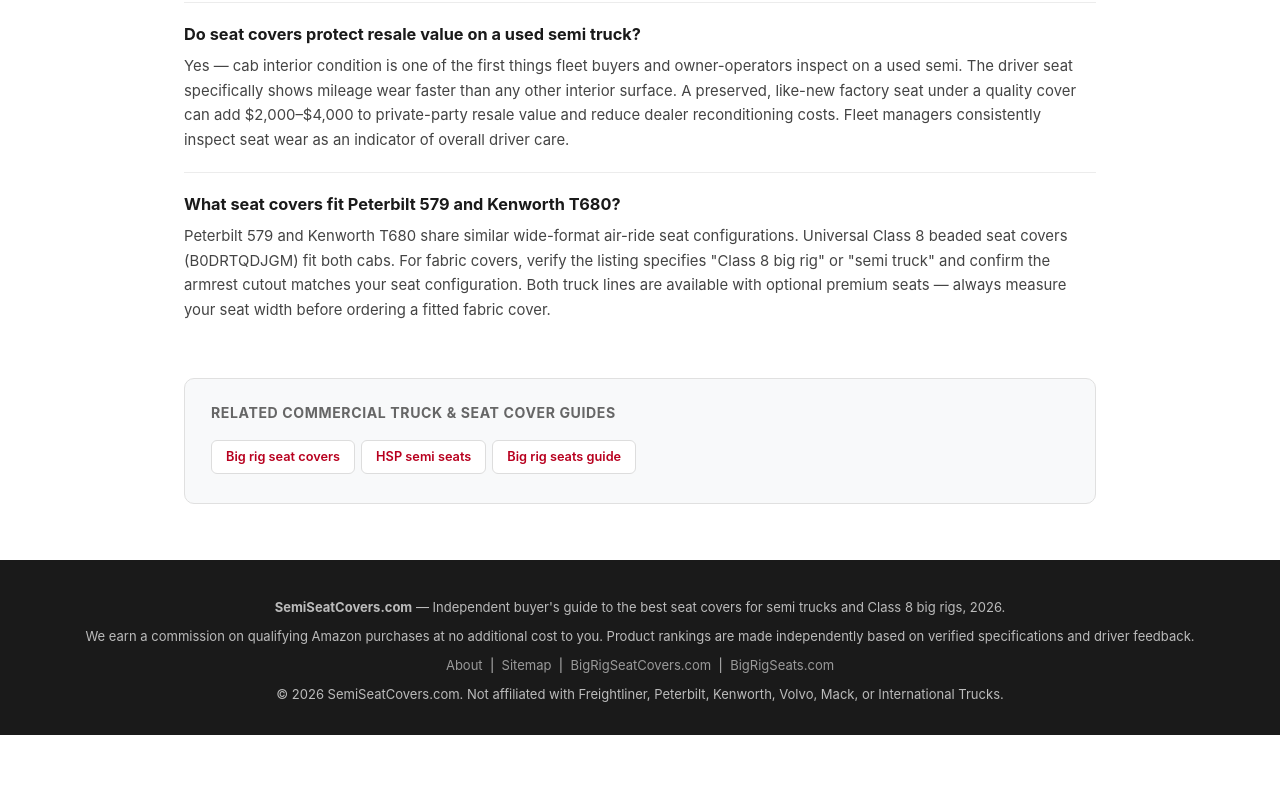
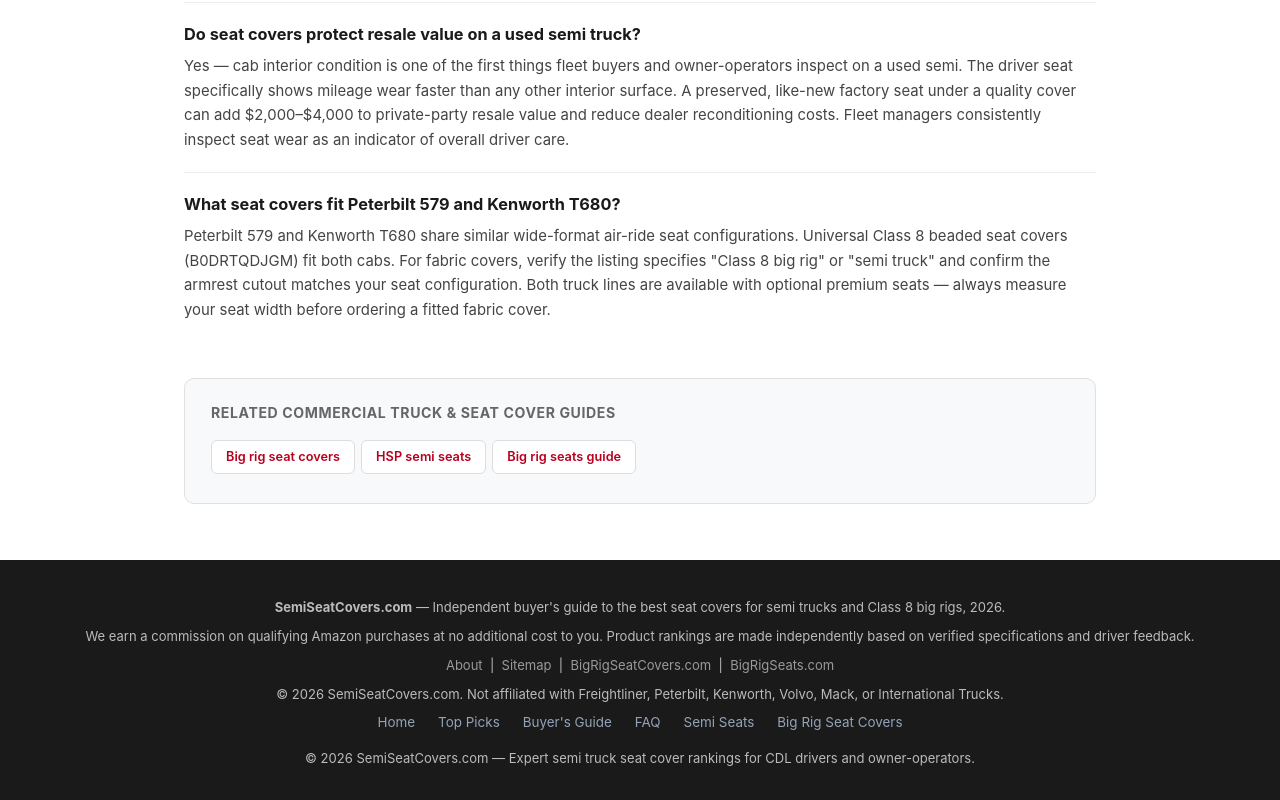
Before and after one commit to Brazenproducts/semiseatcovers.com, a plain HTML site: page index.html in a window 1280 px wide. Shown: the part 8237-9037 px from the top of the page. Before the commit the page ends 8972 px from the top, so only its background shows below. Drawn offline with Linux system fonts and the light colour scheme.

```diff
--- a/index.html
+++ b/index.html
@@ -272,6 +272,9 @@ footer{background:#1a1a1a;color:#bbb;padding:36px 24px 24px;margin-top:56px;font
 footer a{color:#999}
 footer a:hover{color:#ccc}
 footer p{margin-bottom:6px}
+footer nav.fnav{margin-bottom:.75rem}
+footer nav.fnav a{color:#94a3b8;text-decoration:none;margin:0 .6rem}
+footer nav.fnav a:hover{color:#fff}
 
 @media(max-width:640px){
   .hero h1{font-size:1.5em}
@@ -646,6 +649,16 @@ footer p{margin-bottom:6px}
   <p>We earn a commission on qualifying Amazon purchases at no additional cost to you. Product rankings are made independently based on verified specifications and driver feedback.</p>
   <p><a href="/about.html">About</a> &nbsp;|&nbsp; <a href="/sitemap.xml">Sitemap</a> &nbsp;|&nbsp; <a href="https://bigrigseatcovers.com">BigRigSeatCovers.com</a> &nbsp;|&nbsp; <a href="https://bigrigseats.com">BigRigSeats.com</a></p>
   <p>&copy; 2026 SemiSeatCovers.com. Not affiliated with Freightliner, Peterbilt, Kenworth, Volvo, Mack, or International Trucks.</p>
+  <!-- bullstrap-backlinks -->
+  <nav class="fnav">
+    <a href="https://semiseatcovers.com">Home</a>
+    <a href="https://semiseatcovers.com/#top-picks">Top Picks</a>
+    <a href="https://semiseatcovers.com/#buying-guide">Buyer's Guide</a>
+    <a href="https://semiseatcovers.com/#faq">FAQ</a>
+    <a href="https://semiseats.com">Semi Seats</a>
+    <a href="https://bigrigseatcovers.com">Big Rig Seat Covers</a>
+  </nav>
+  <p>&copy; 2026 SemiSeatCovers.com &mdash; Expert semi truck seat cover rankings for CDL drivers and owner-operators.</p>
 </footer>
 
 </body>
```
